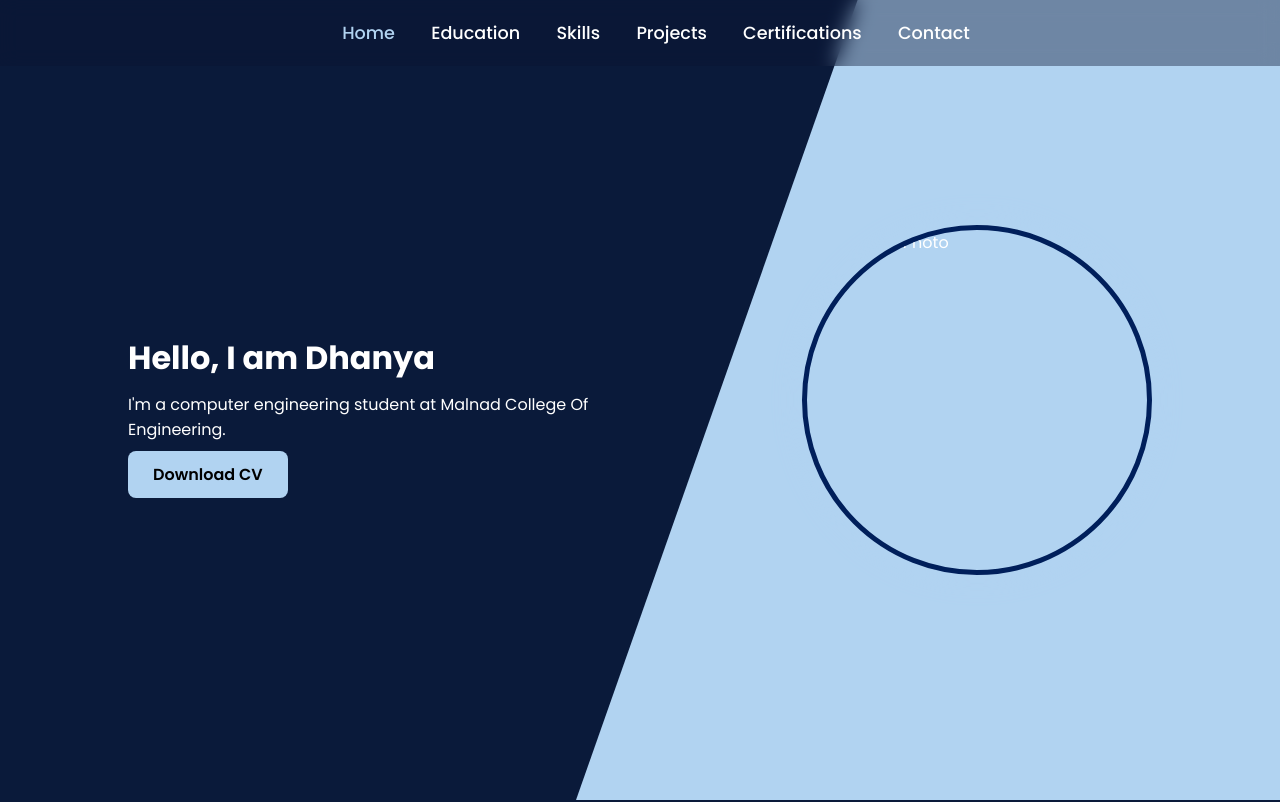
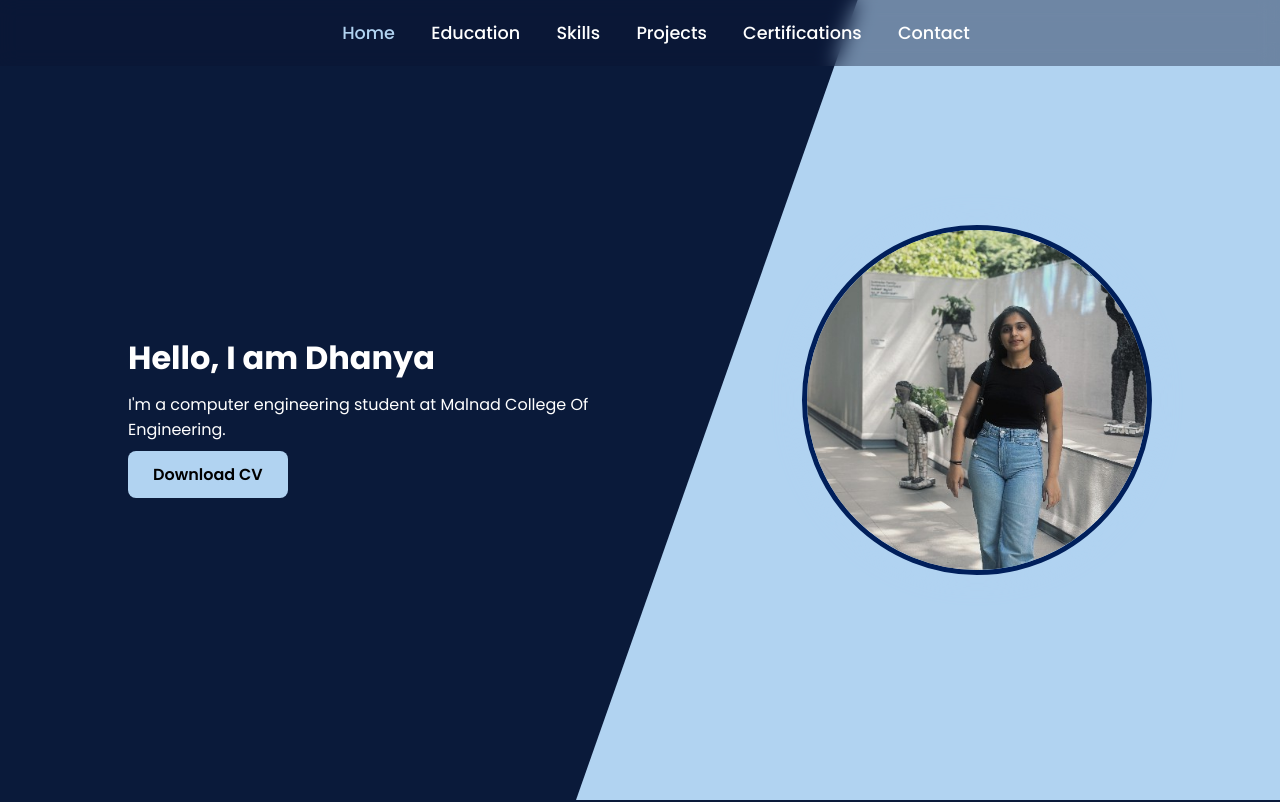
Before and after one commit to dhanya0510/portfolioo, a plain HTML site: page index.html in a window 1280 px wide. Shown: the top 802 px of the page. Drawn offline with nearby package versions, Linux system fonts and the light colour scheme; files that its build step writes are made by us from their sources; files whose address does not match are found by name.

Commit message:
Update index.html

```diff
--- a/index.html
+++ b/index.html
@@ -49,7 +49,7 @@
 </a>
           <div class="circle"></div>
         </div>
-        <img src="images/myphoto.jpg" alt="My Profile Photo" class="profile-photo">
+        <img src="myphoto.jpg" alt="My Profile Photo" class="profile-photo">
         <div class="overlay"></div>
       </div>
 
```
